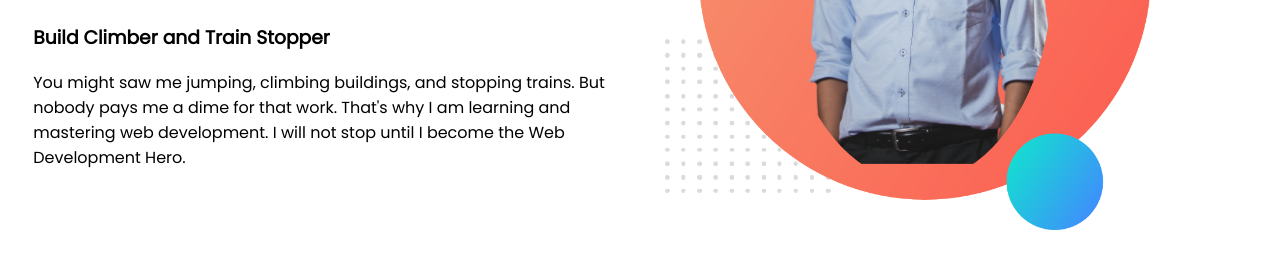
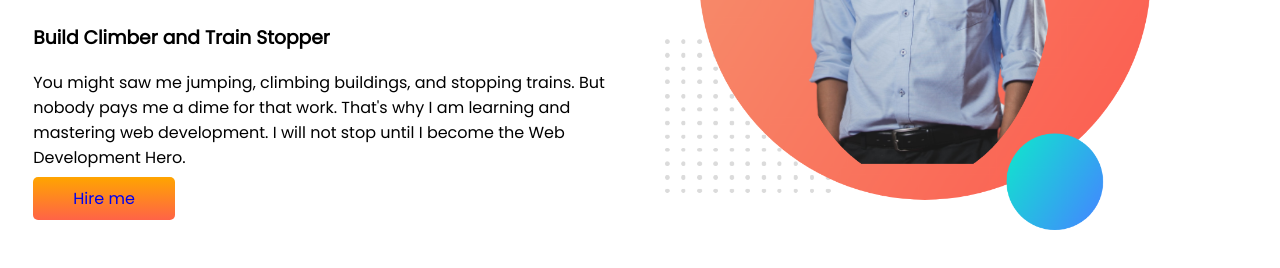
Before and after one commit to Prantik12345/devoloper-portfolio, a plain HTML site: page index.html in a window 1280 px wide. Shown: the part 260-528 px from the top of the page. Drawn offline with Linux system fonts and the light colour scheme.

Commit message:
some code added

```diff
--- a/index.html
+++ b/index.html
@@ -18,7 +18,7 @@
         </h1>
         <h3>Build Climber and Train Stopper</h3>
         <p>You might saw me jumping, climbing buildings, and stopping trains. But nobody pays me a dime for that work. That's why I am learning and mastering web development. I will not stop until I become the Web Development Hero.</p>
-        <a href=""></a>
+        <a class="link-button" target="_blank" href="https://github.com/Prantik12345/devoloper-portfolio" >Hire me</a>
     </div>
     <div class="one">
         <img src="images/bg photo.png" alt="">
--- a/style.css
+++ b/style.css
@@ -17,3 +17,9 @@ section {
 .one img {
   width: 80%;
 }
+.link-button {
+  text-decoration: none;
+  padding: 10px 40px;
+  border-radius: 5px;
+  background-image: linear-gradient(orange, tomato);
+}
```
